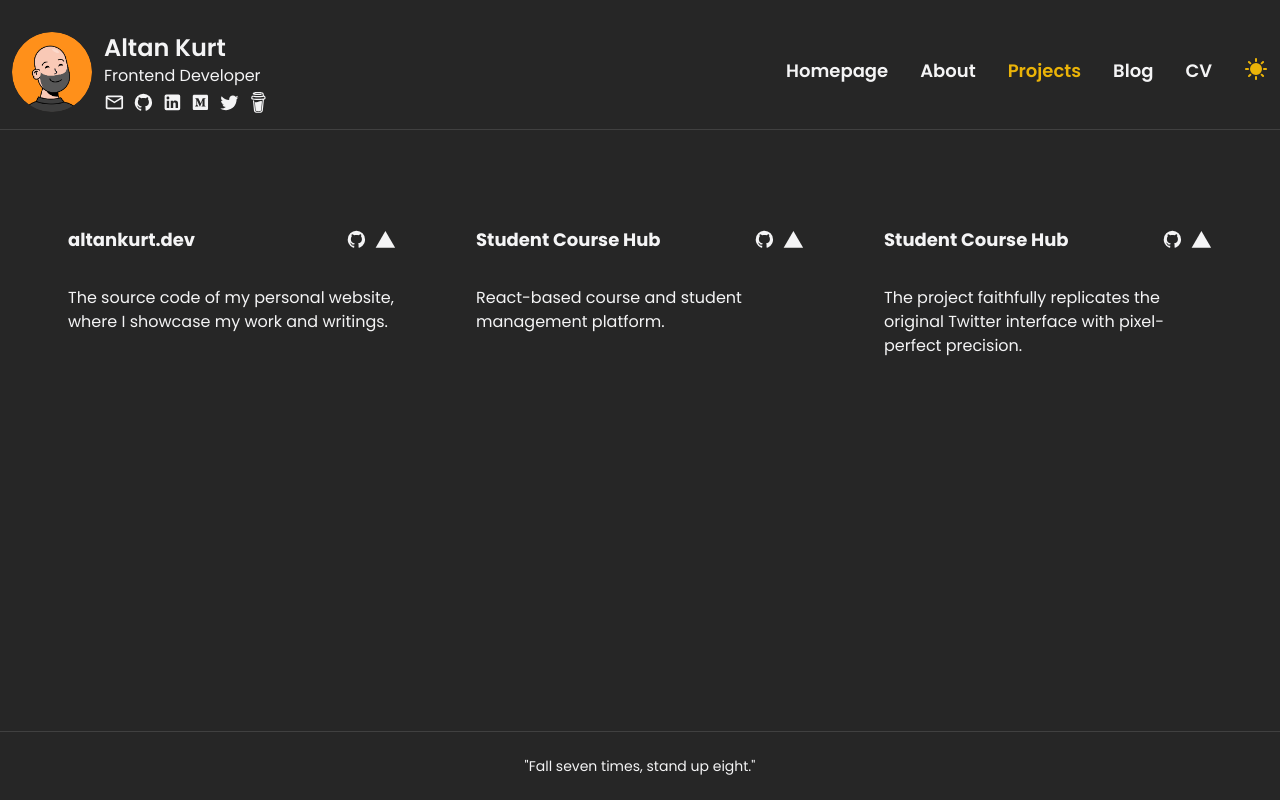
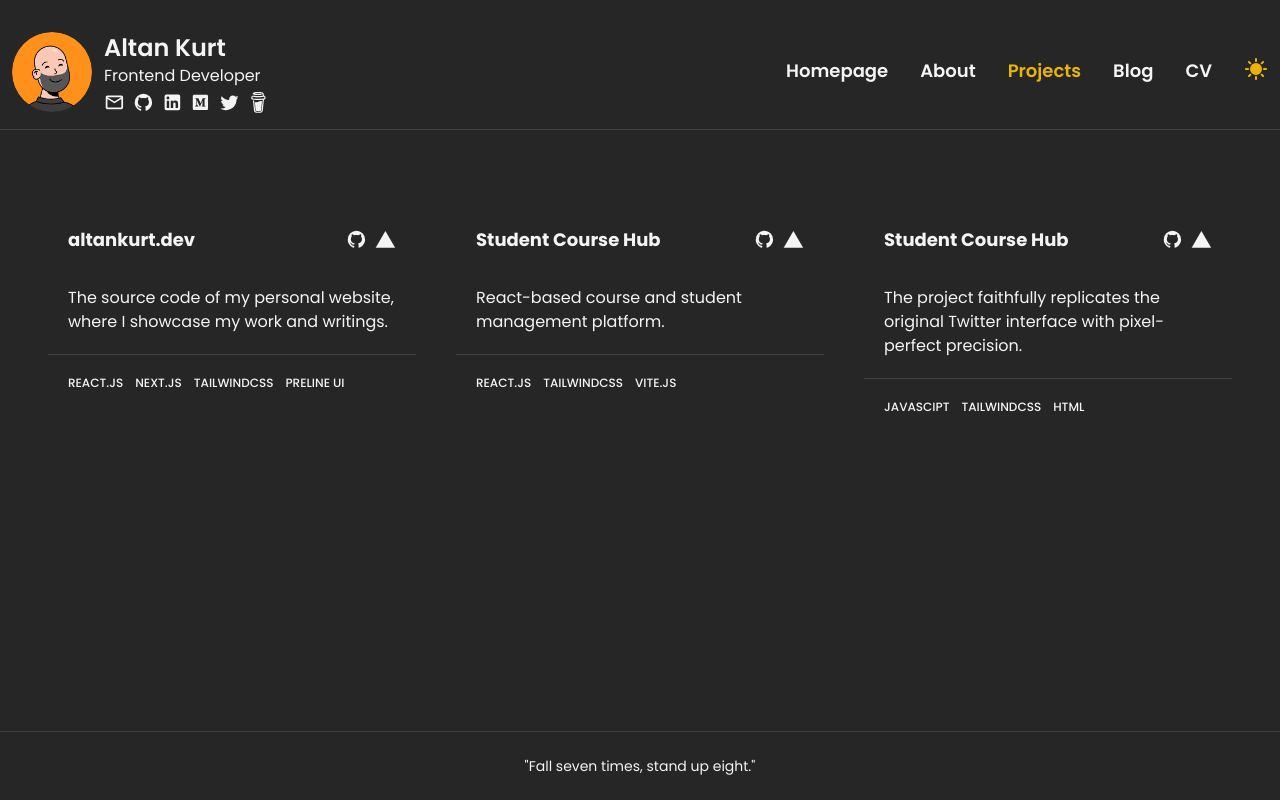
Before and after one commit to altankurt/altankurt.com, a Next.js app: page /projects in a window 1280 px wide. Built offline with nearby package versions, Linux system fonts and the light colour scheme.

Commit message:
feat: Add tech-stack to Project Cards

```diff
--- a/src/pages/projects/index.js
+++ b/src/pages/projects/index.js
@@ -32,6 +32,13 @@ export default function Projects() {
               </div>
               <p className="mt-8 text-color">{project.description}</p>
             </div>
+            <div className="border-t border-color p-4 md:p-5 text-xs font-medium uppercase flex flex-wrap gap-3">
+              {project.stack.map((tech, index) => (
+                <div key={index} className="project-style project-text">
+                  {tech}
+                </div>
+              ))}
+            </div>
           </li>
         ))}
       </ol>
```
